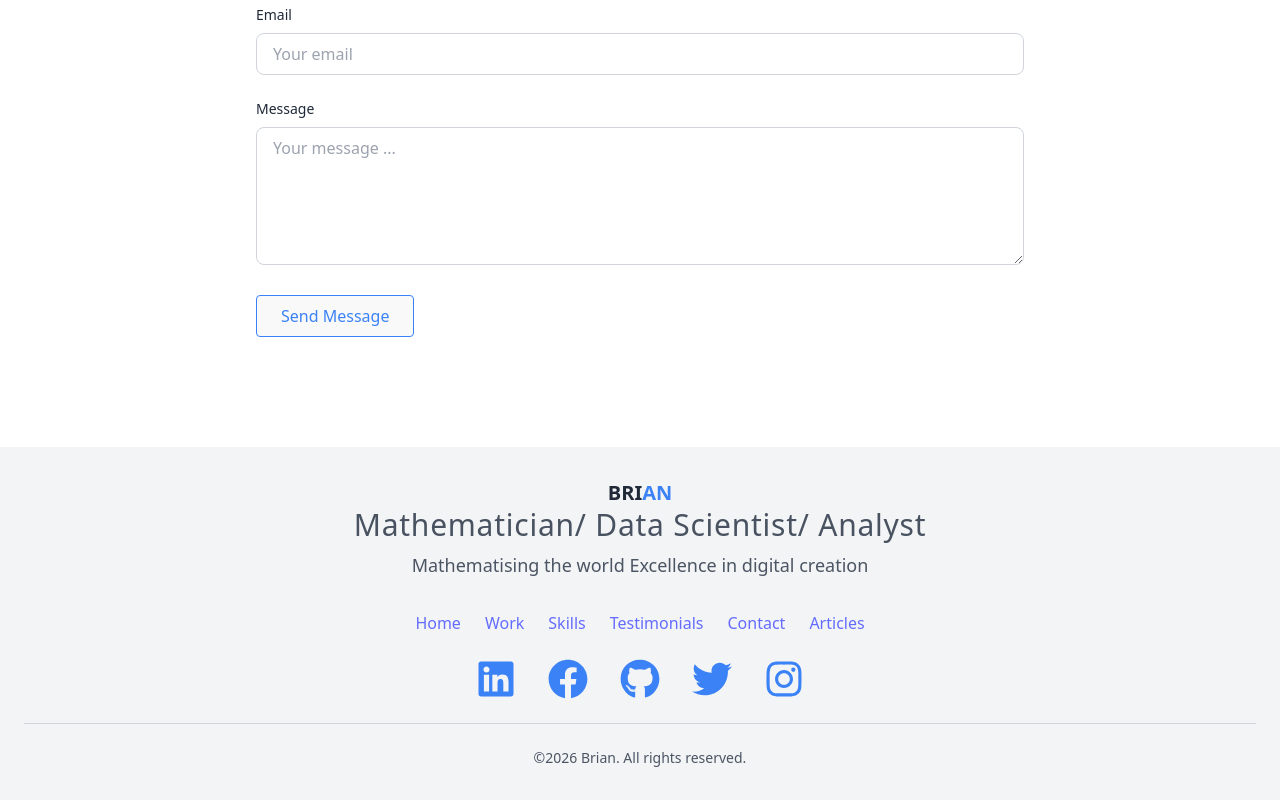
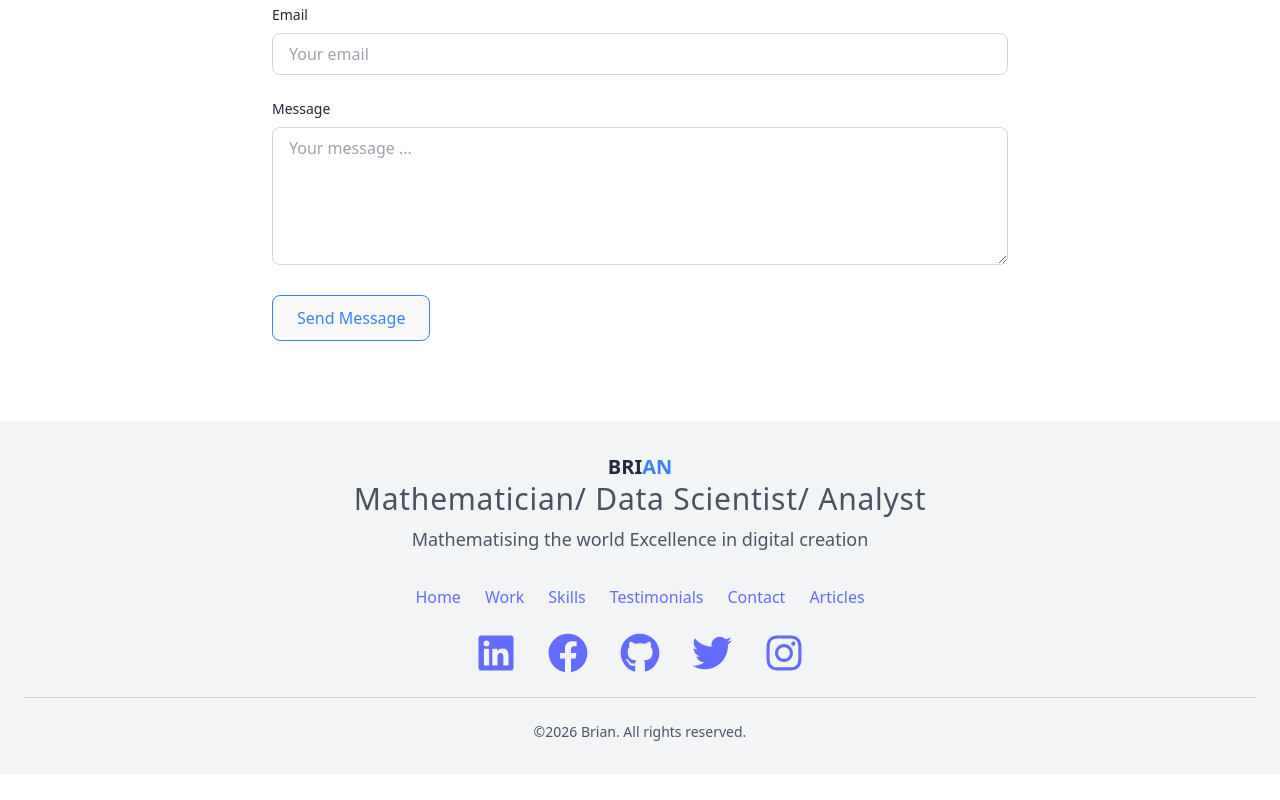
Before and after one commit to BrianGakuru/react_project, a React (Vite) app: page / in a window 1280 px wide. Shown: the part 3783-4583 px from the top of the page. After the commit the page ends 4557 px from the top, so only its background shows below. Built offline with nearby package versions, Linux system fonts and the light colour scheme.

Commit message:
Fieeld changes

```diff
--- a/src/components/ContactSection/index.jsx
+++ b/src/components/ContactSection/index.jsx
@@ -1,24 +1,21 @@
 import { useState } from "react";
 import emailjs from "@emailjs/browser";
 
-
-
 // give info of how people can get in touch
-const labelClass =[
-    "block",                // Makes label take full width
-    "mb-2",                 // Margin bottom
-    "text-sm",              // Small text
-    "font-medium",          // Medium font weight
-    "text-gray-800",        // text color for light mode
-    "dark:text-gray-200"    // text color for  dark mode
-
+const labelClass = [
+  "block",                 // Makes label take full width
+  "mb-2",                  // Margin bottom
+  "text-sm",               // Small text
+  "font-medium",           // Medium font weight
+  "text-gray-800",         // text color for light mode
+  "dark:text-gray-200"     // text color for dark mode
 ].join(" ");
 
-const inputClass=[
-    "w-full",       //full width
-    "px-4", "py-2", // horizontall & verticall padding
+const inputClass = [
+  "w-full",       // full width
+  "px-4", "py-2", // horizontal & vertical padding
   "border",       // Default border
-    "rounded-lg" ,   // larger border radius
+  "rounded-lg",   // larger border radius
   "bg-white",
   "dark:bg-gray-800",
   "border-gray-300",
@@ -28,11 +25,11 @@ const inputClass=[
   "focus:outline-none",
   "focus:ring-2",
   "focus:ring-blue-500",
-    "focus:border-blue-500"
-
+  "focus:border-blue-500",
+  "box-border"    // Ensures padding doesn't add to total width calculations
 ].join(" ");
 
-const ContactSection=()=>{
+const ContactSection = () => {
   const [formData, setFormData] = useState({
     name: "",
     email: "",
@@ -42,10 +39,8 @@ const ContactSection=()=>{
   const [isSubmitting, setIsSubmitting] = useState(false);
   const [submitStatus, setSubmitStatus] = useState(null);
 
-
   const handleChange = (e) => {
     const { name, value } = e.target;
-
     setFormData((prev) => ({
       ...prev,
       [name]: value,
@@ -54,7 +49,6 @@ const ContactSection=()=>{
 
   const handleSubmit = async (e) => {
     e.preventDefault();
-
     setIsSubmitting(true);
     setSubmitStatus(null);
 
@@ -71,7 +65,6 @@ const ContactSection=()=>{
       );
 
       setSubmitStatus("success");
-
       setFormData({
         name: "",
         email: "",
@@ -83,32 +76,30 @@ const ContactSection=()=>{
     } finally {
       setIsSubmitting(false);
     }
-        }
+  };
 
-    return(
-        <section>
-            <section className="min-h-screen py-20 text-center bg-white dark:bg-gray-900">
+  return (
+    <section className="w-full bg-white dark:bg-gray-900 transition-colors duration-300">
+      {/* Container with responsive side margins */}
+      <div className="max-w-3xl mx-auto px-4 py-20 text-center">
+
         <h3 className="text-4xl font-bold text-blue-600 dark:text-blue-400 mb-12">
           Contact Me
         </h3>
 
-            {/*Contact Info*/}
+        {/* Contact Info */}
         <div className="mb-10 text-gray-700 dark:text-gray-300">
-                <p className="text-lg"> +254112-234-477</p>
-                <p className="text-lg"> gakurubrian@gmail.com</p>
+          <p className="text-lg font-medium">+254112-234-477</p>
+          <p className="text-lg font-medium">gakurubrian@gmail.com</p>
         </div>
 
-            {/*Contact Form*/}
+        {/* Contact Form - Swapped grid for crisp space-y stacking */}
         <form
           onSubmit={handleSubmit}
-                className="max-w-3xl mx-auto text-left grid grid-cols-1 gap-6"
-
+          className="w-full text-left space-y-6"
         >
           <div>
-                    <label
-                        htmlFor="name"
-                        className={labelClass}
-                    >
+            <label htmlFor="name" className={labelClass}>
               Name
             </label>
             <input
@@ -122,11 +113,9 @@ const ContactSection=()=>{
               required
             />
           </div>
+
           <div>
-                    <label
-                        htmlFor="email"
-                        className={labelClass}
-                    >
+            <label htmlFor="email" className={labelClass}>
               Email
             </label>
             <input
@@ -140,11 +129,9 @@ const ContactSection=()=>{
               required
             />
           </div>
+
           <div>
-                    <label
-                        htmlFor="message"
-                        className={labelClass}
-                    >
+            <label htmlFor="message" className={labelClass}>
               Message
             </label>
             <textarea
@@ -159,43 +146,37 @@ const ContactSection=()=>{
             />
           </div>
 
+          {/* Status Message Containers */}
           {submitStatus === "success" && (
-                    <div className="p-4 rounded-lg bg-green-100 text-green-700">
+            <div className="p-4 rounded-lg bg-green-100 dark:bg-green-900/30 text-green-700 dark:text-green-400 text-sm">
               Message sent successfully! I'll get back to you soon.
             </div>
           )}
 
           {submitStatus === "error" && (
-                    <div className="p-4 rounded-lg bg-red-100 text-red-700">
+            <div className="p-4 rounded-lg bg-red-100 dark:bg-red-900/30 text-red-700 dark:text-red-400 text-sm">
               Failed to send message. Please try again later.
             </div>
           )}
-
-
 
           <button
             type="submit"
             disabled={isSubmitting}
             className={[
-                        "w-full", // Responsive width
-                        "sm:w-fit",  // Padding
-                        "px-6",
-                        "py-2",
-                        "border",
-                        "border-blue-500",  //Border and color
-                        "text-blue-500",     //Border and color
-                        "rounded",      // Rounded corners
-                        "hover:bg-blue-500",     // Hover background
-                        "hover:text-white", // Hover text color
-                        "transition",           // Smooth transitions
+              "w-full sm:w-fit",   // Full width on tiny mobile, scales down gracefully to fit content on tablet/desktop
+              "px-6 py-2.5",       // Symmetrical, scannable click target sizing
+              "border border-blue-500",
+              "text-blue-500 dark:text-blue-400",
+              "rounded-lg font-medium",
+              "hover:bg-blue-500 hover:text-white dark:hover:text-white",
+              "transition-colors duration-200",
               isSubmitting ? "opacity-50 cursor-not-allowed" : ""
             ].join(" ")}
           >
             {isSubmitting ? "Sending..." : "Send Message"}
           </button>
         </form>
-        </section>
-
+      </div>
     </section>
   );
 };
--- a/src/components/Footer/index.jsx
+++ b/src/components/Footer/index.jsx
@@ -60,19 +60,19 @@ const Footer =()=>{
                 {/* Social Media Icons */}
                 <div className="flex justify-center gap-8 mb-6">
                     <a href="https://www.linkedin.com/in/gakuru-brian-ba976a260/" target="_blank" rel="noopener noreferrer" className="hover:opacity-80 transition-opacity duration-200 inline-flex items-center">
-                    <FaLinkedin className='text-blue-500  hover:shadow-xl hover:scale-105' size={40} />
+                    <FaLinkedin className='  hover:shadow-xl hover:scale-105' size={40} />
                     </a>
                     <a href="https://facebook.com" target="_blank" rel="noopener noreferrer" className="hover:opacity-80 transition-opacity duration-200 inline-flex items-center">
-                    <FaFacebook className='text-blue-500  hover:shadow-xl hover:scale-105' size={40} />
+                    <FaFacebook className='  hover:shadow-xl hover:scale-105' size={40} />
                     </a>
                     <a href="https://github.com/BrianGakuru" target="_blank" rel="noopener noreferrer" className="hover:opacity-80 transition-opacity duration-200 inline-flex items-center">
-                    <FaGithub className='text-blue-500  hover:shadow-xl hover:scale-105' size={40} />
+                    <FaGithub className='  hover:shadow-xl hover:scale-105' size={40} />
                     </a>
                     <a href="https://twitter.com" target="_blank" rel="noopener noreferrer" className="hover:opacity-80 transition-opacity duration-200 inline-flex items-center">
-                    <FaTwitter className='text-blue-500  hover:shadow-xl hover:scale-105' size={40} />
+                    <FaTwitter className='  hover:shadow-xl hover:scale-105' size={40} />
                     </a>
                     <a href="https://instagram.com" target="_blank" rel="noopener noreferrer" className="hover:opacity-80 transition-opacity duration-200 inline-flex items-center">
-                    <FaInstagram className='text-blue-500  hover:shadow-xl hover:scale-105' size={40} />
+                    <FaInstagram className='  hover:shadow-xl hover:scale-105' size={40} />
                     </a>
                 </div>
 
--- a/src/pages/index.jsx
+++ b/src/pages/index.jsx
@@ -13,7 +13,7 @@ const AboutPage = () => {
       degree: "B.Sc. in Mathematics / Data Science Focus",
       institution: "Your University Name",
       period: "2022 - 2026",
-      image: "/images/about/math_uni.jpg", // Update with your actual image path
+      image: "/images/about/Grad.jpeg", // Update with your actual image path
       description: "Specialized in advanced statistics, linear algebra, and computational mathematics. Developed foundational skills in machine learning algorithms and predictive modeling."
     }
   ];
```
Also changed, not shown: public/images/about/Grad.jpeg (added). Lines whose indentation alone changed are shown as unchanged.
